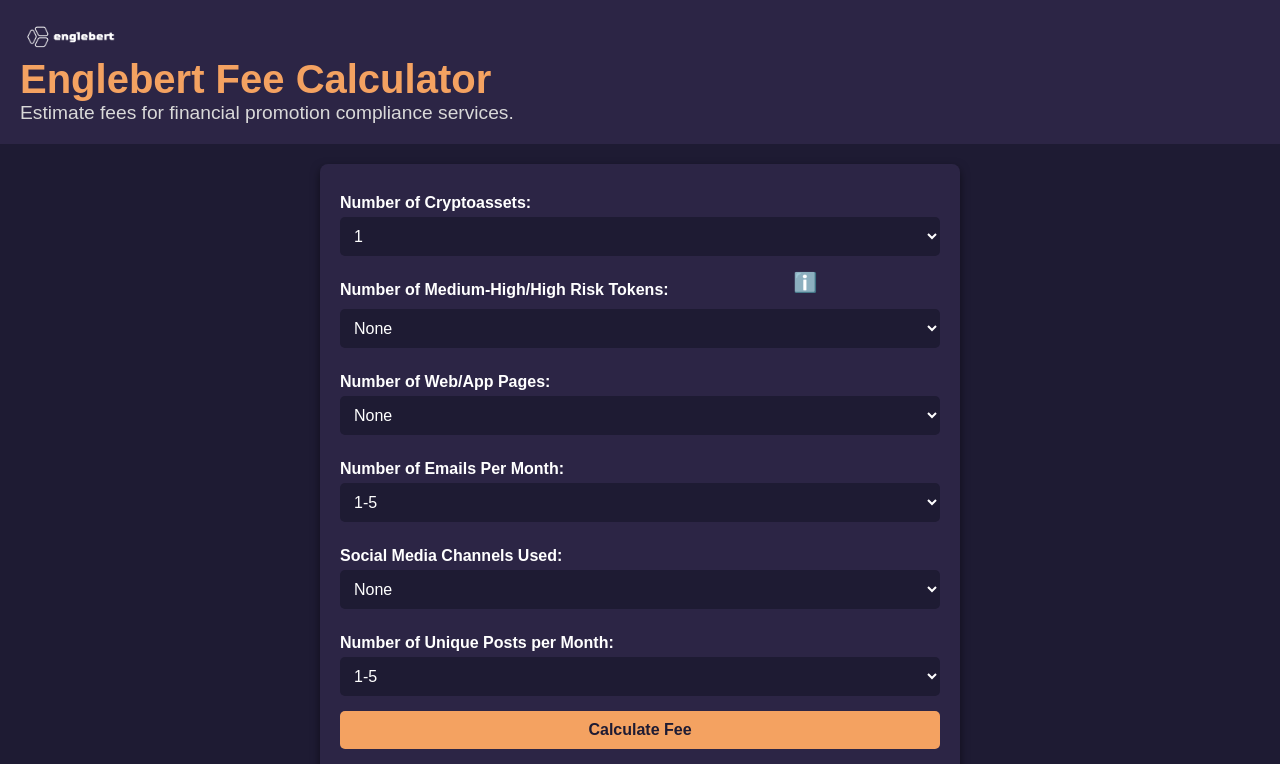
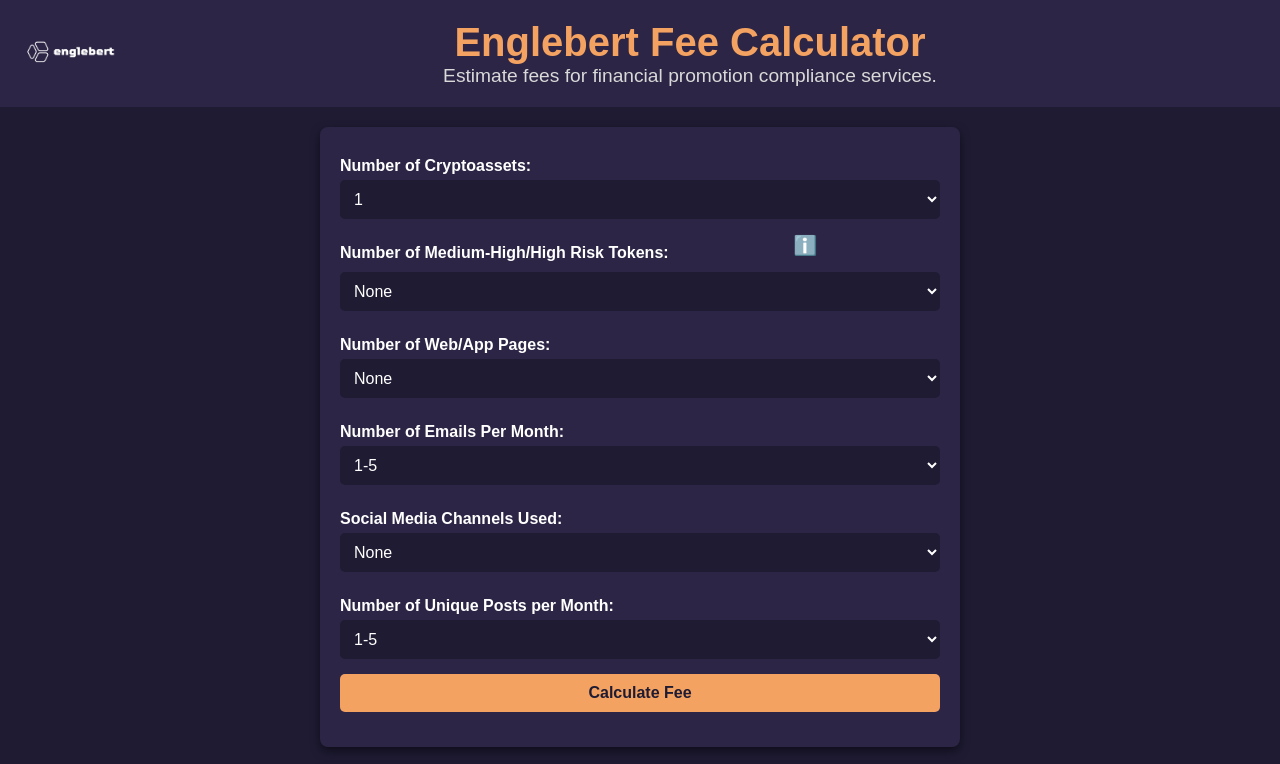
Before and after one commit to FireCrackerNutz/englebert-fee-calc, a plain HTML site: page index.html in a window 1280 px wide. Shown: the top 764 px of the page. Drawn offline with Linux system fonts and the light colour scheme.

Commit message:
Update styles.css

```diff
--- a/styles.css
+++ b/styles.css
@@ -29,12 +29,30 @@ body {
 
 /* Header styles */
 header {
+    background-color: #2c2545; /* Slightly lighter purple */
+    padding: 20px;
+}
+
+.header-container {
     display: flex;
     align-items: center;
-    padding: 20px;
-    background-color: #2c2545; /* Match the banner color */
+    justify-content: center; /* Center the text block */
+    flex-wrap: wrap;
+    position: relative;
 }
 
+.header-logo {
+    position: absolute;
+    top: 20px;
+    left: 20px;
+    width: 100px; /* Adjust the size as needed */
+    height: auto;
+}
+
+.header-text {
+    text-align: center;
+    flex-grow: 1; /* Allows the text to center properly */
+}
 
 header h1 {
     color: #f4a261; /* Englebert orange */
@@ -47,6 +65,7 @@ header p {
     margin: 0;
     font-size: 1.2rem;
 }
+
 
 form {
     max-width: 600px;
```
